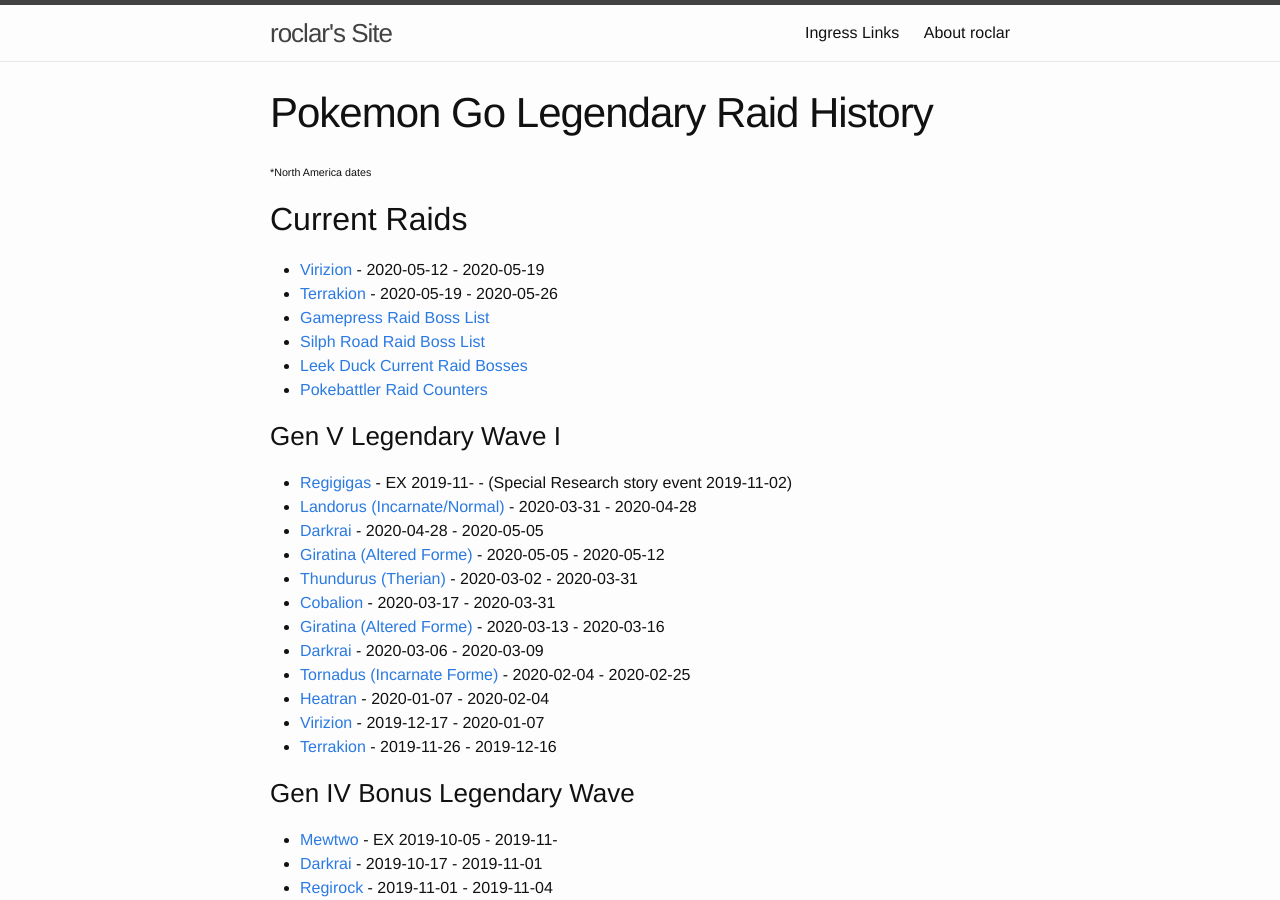
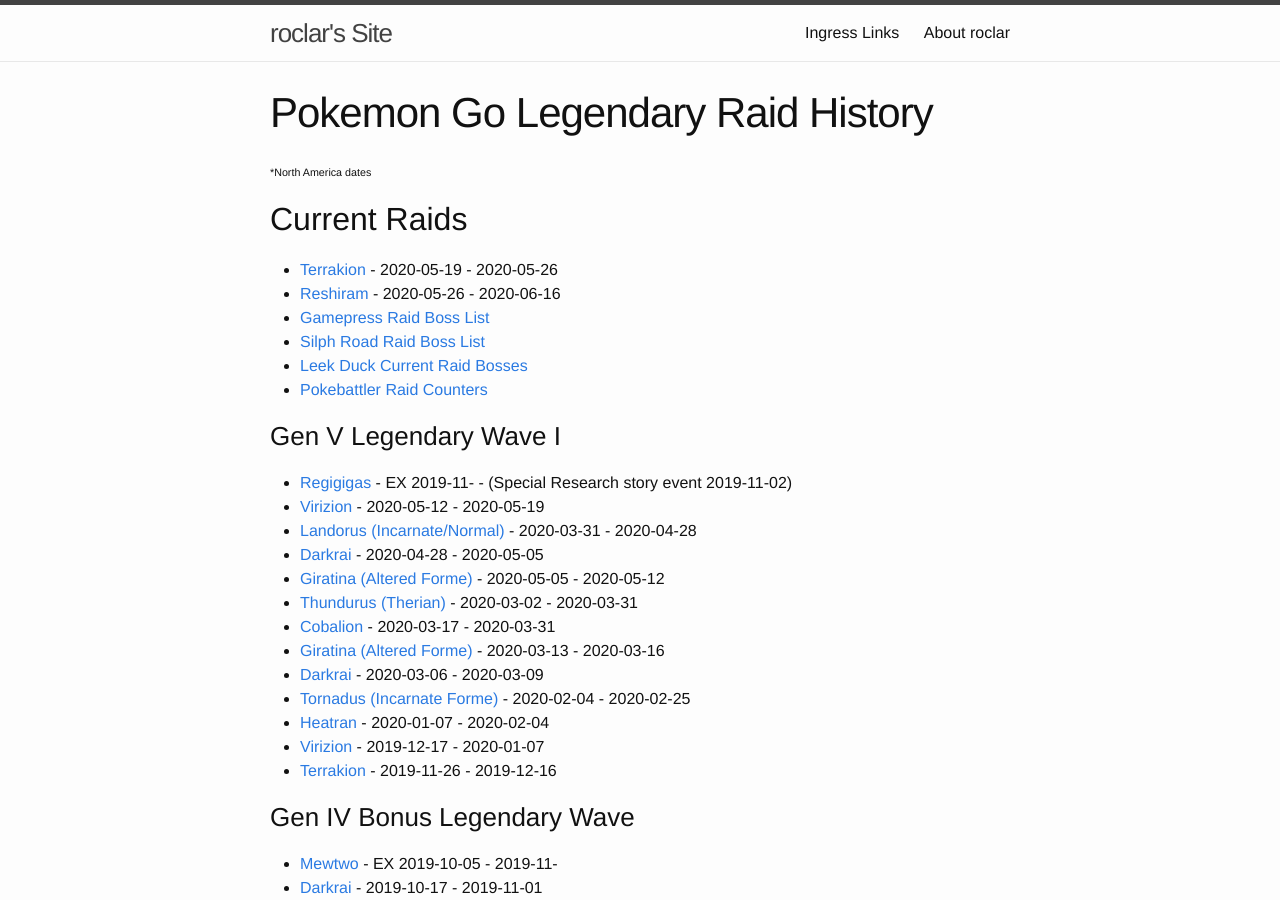
Before and after one commit to roclar/roclar.github.io, a Jekyll site: the page built from PoGoLegendaryHistory.md, in a window 1280 px wide and 900 px high. Built offline with Jekyll 4.4.1, drawn with Linux system fonts in a browser that asks for light colours; some of the changed text lies outside the part shown.

Commit message:
Added Reshiram

```diff
--- a/PoGoLegendaryHistory.md
+++ b/PoGoLegendaryHistory.md
@@ -6,8 +6,8 @@
 ###### *North America dates
 
 ## Current Raids
-- [Virizion](https://db.pokemongohub.net/pokemon/640) - 2020-05-12 - 2020-05-19
 - [Terrakion](https://db.pokemongohub.net/pokemon/639) - 2020-05-19 - 2020-05-26
+- [Reshiram](https://db.pokemongohub.net/pokemon/643) - 2020-05-26 - 2020-06-16
 - [Gamepress Raid Boss List](https://pokemongo.gamepress.gg/raid-boss-list)
 - [Silph Road Raid Boss List](https://thesilphroad.com/raid-bosses)
 - [Leek Duck Current Raid Bosses](https://leekduck.com/boss/)
@@ -15,6 +15,7 @@
 
 ### Gen V Legendary Wave I
 - [Regigigas](https://db.pokemongohub.net/pokemon/486) - EX 2019-11- - (Special Research story event 2019-11-02)
+- [Virizion](https://db.pokemongohub.net/pokemon/640) - 2020-05-12 - 2020-05-19
 - [Landorus (Incarnate/Normal)](https://db.pokemongohub.net/pokemon/645) - 2020-03-31 - 2020-04-28
 - [Darkrai](https://db.pokemongohub.net/pokemon/491) - 2020-04-28 - 2020-05-05
 - [Giratina (Altered Forme)](https://db.pokemongohub.net/pokemon/487?form=Altered) - 2020-05-05 - 2020-05-12
@@ -119,6 +120,7 @@
 - [Lugia](https://db.pokemongohub.net/pokemon/249) - 2017-07-22 - 2017-08-31
 
 ### Sources
+- [Unova’s legendary elite—Reshiram, Zekrom, and Kyurem—are coming to five-star raids!](https://pokemongolive.com/en/post/reshiram-zekrom-kyurem-raids/)
 - [Battle Terrakion in five-star raids with a Remote Raid Pass; Virizion Raid Hour this Wednesday, May 13!](https://pokemongolive.com/post/remoteraidpass-terrakion)
 - [Remote Raid Pass celebration: Darkrai, Altered Forme Giratina, and Virizion will be in five-star raids!](https://pokemongolive.com/en/post/update-aprilmayraids/)
 - [The forces of lightning and wind call Landorus to Pokémon GO!](https://pokemongolive.com/post/landorus-raids-mar2020)
```
Also changed, not shown: PoGoLegendaryCP.md (+1 -0 lines).
